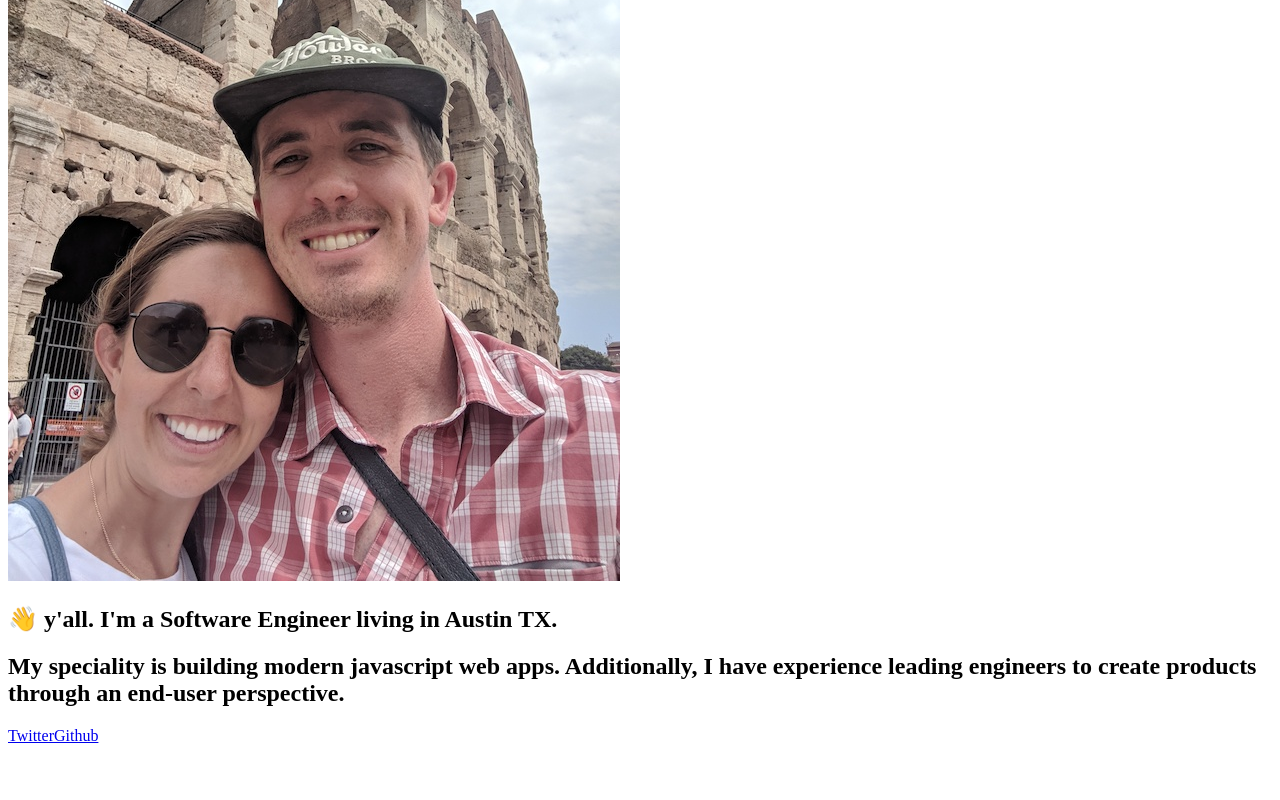
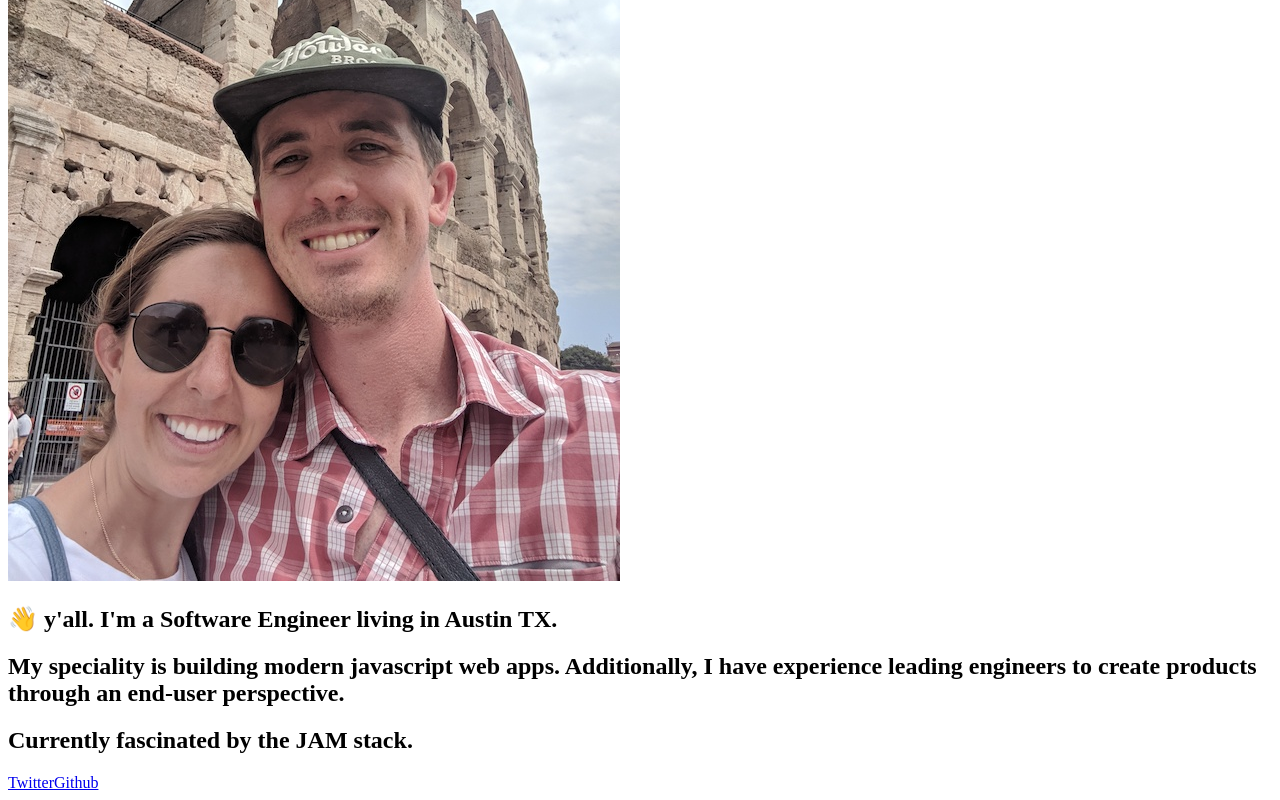
Before and after one commit to traverspinkerton/traverspinkerton.com, a Next.js app: page / in a window 1280 px wide. Shown: the part 315-1115 px from the top of the page. Before the commit the page ends 1068 px from the top, so only its background shows below. Built offline with nearby package versions, Linux system fonts and the light colour scheme.

Commit message:
more changes

```diff
--- a/pages/index.js
+++ b/pages/index.js
@@ -17,13 +17,27 @@ const Home = () => (
           src="/aftonandi.jpg"
         />
         <div class="md:self-center">
-          <h2 class="text-gray-300 text-2xl mb-4">
-            👋 y'all. I'm a Software Engineer living in Austin TX.
+          <h2 class="text-gray-300 text-2xl mb-8">
+            👋 y'all. I'm a{" "}
+            <span class="text-teal-400 hover:text-green-400">
+              Software Engineer
+            </span>{" "}
+            living in Austin TX.
+          </h2>
+          <h2 class="text-gray-300 text-xl mb-4">
+            My speciality is building{" "}
+            <span class="text-teal-400 hover:text-green-400">
+              modern javascript web apps
+            </span>
+            . Additionally, I have experience leading engineers to create
+            products through an end-user perspective.
           </h2>
           <h2 class="text-gray-300 text-xl">
-            My speciality is building modern javascript web apps. Additionally,
-            I have experience leading engineers to create products through an
-            end-user perspective.
+            Currently fascinated by{" "}
+            <span class="text-teal-400 hover:text-green-400">
+              the JAM stack
+            </span>
+            .
           </h2>
         </div>
       </div>
```
